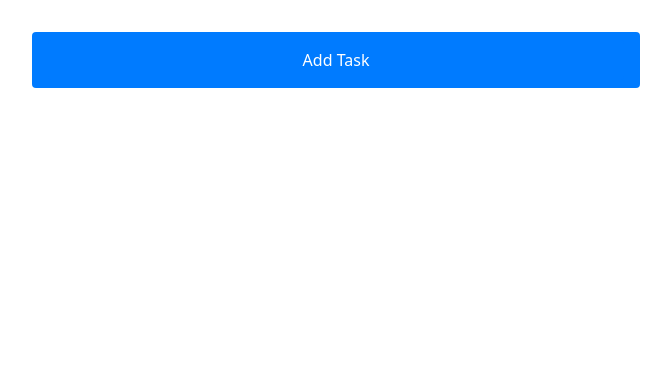
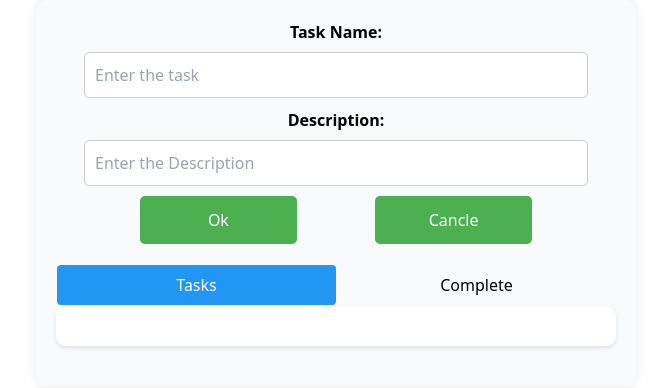
Before and after one commit to rigsutra/todo-react-backend-and-frontend, a React (Vite) app in the folder TO-do-List/: page / in a window 1280 px wide. Shown: the top 388 px of the page, without its empty margins (304-975 px from the left). Built offline with nearby package versions, Linux system fonts and the light colour scheme.

Commit message:
save changes

```diff
--- a/TO-do-List/src/components/Home.jsx
+++ b/TO-do-List/src/components/Home.jsx
@@ -1,13 +1,14 @@
 
 
-import Cardscomponent from './Cardscomponent.jsx';
+
+import TaskPage from './TaskPage.jsx';
 
 
 
 export default function Home() {
   return (
     <div>
-      <Cardscomponent />
+      <TaskPage />
     </div>
   );
 }
```
